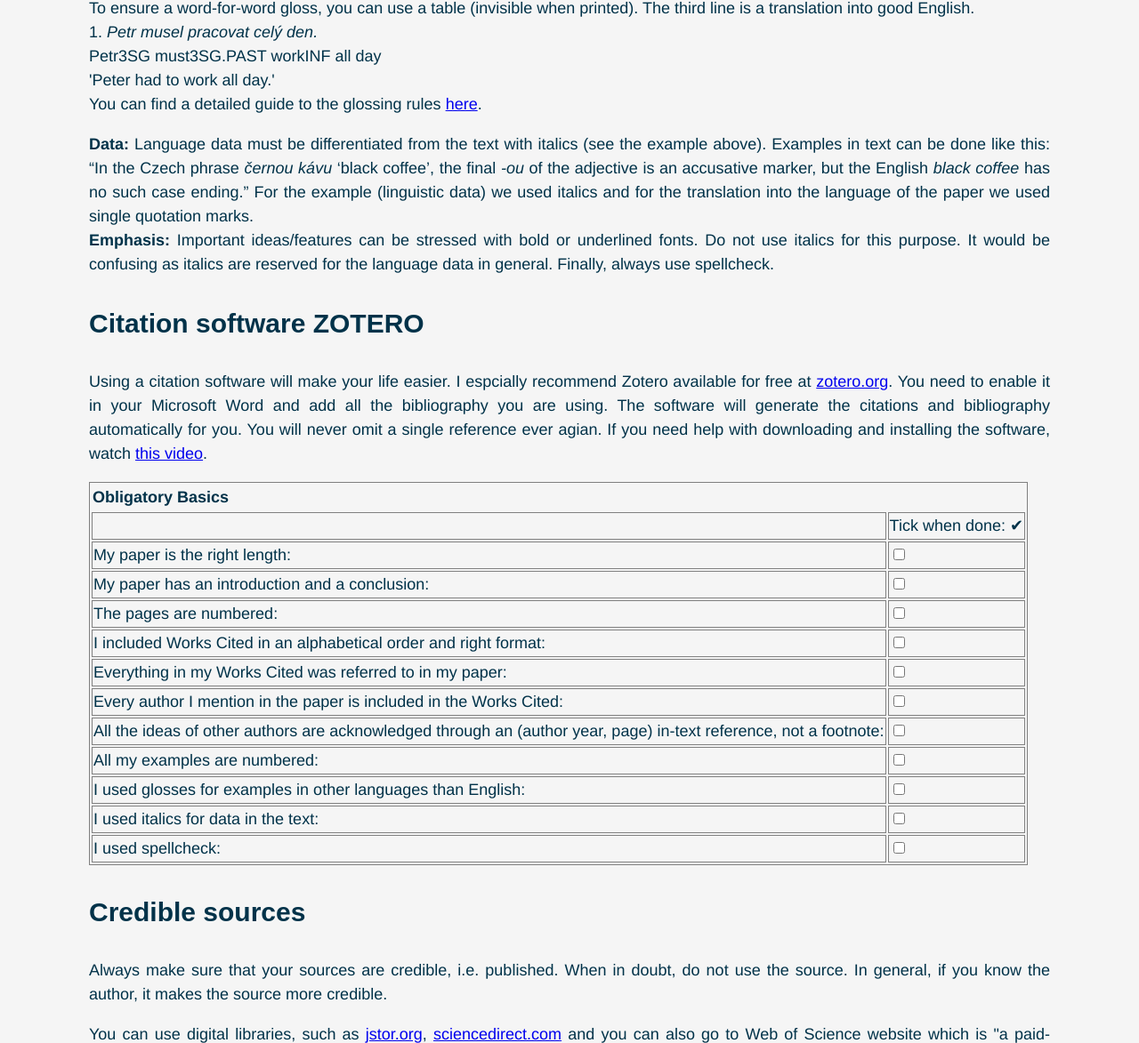
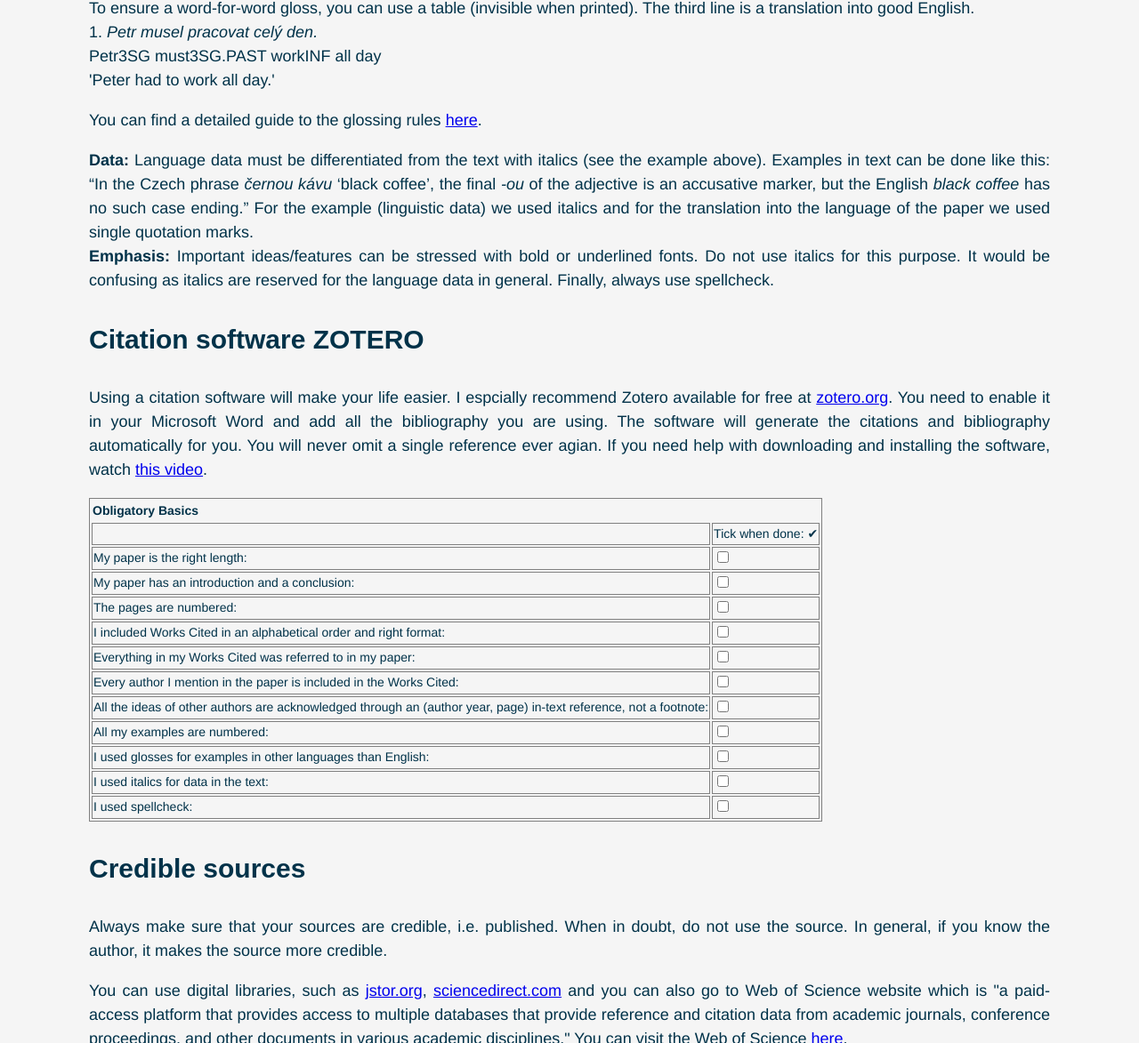
Before and after one commit to mcakanyova/finalproject, an Eleventy site: page writing.html in a window 1280 px wide. Shown: the part 1560-2733 px from the top of the page at 89% size. Built offline with nearby package versions, Linux system fonts and the light colour scheme; Eleventy itself is replaced by a stand-in of ours; files that its build step writes are made by us from their sources.

Commit message:
whynotworking

```diff
--- a/scss/style.scss
+++ b/scss/style.scss
@@ -62,7 +62,7 @@ justify-content: center;
 
 
 .writingtable, td {border: 1px solid grey;
-font-size: 14 px;
+font-size: 14px;
 }
 
 .tableCV {border: none;}
--- a/writing.html
+++ b/writing.html
@@ -40,7 +40,7 @@ particular language are.
 
 <strong>Examples and Glossing:</strong>
 If you use examples, number them from 1 onwards (do not start from 1 again in the next subsection). This will enable you to refer back to your examples in the text (use “cross reference”
-for that in your MS Word document – “křížový odkaz” in Czech).
+for that in your MS Word document - “křížový odkaz” in Czech).
 If you use examples from other languages than English (1), use glosses for those features that are important for your claims. If no features are important, use just word-for-word explanation.
 For example, if you want to show that in Czech, modal verbs can show past tense, indicate that.
 The second line of the example is a word for word translation, plus an explanation of the crucial features through indices. To ensure a word-for-word gloss, you can use a table (invisible when
@@ -50,7 +50,7 @@ printed). The third line is a translation into good English.<br>
 Petr3SG must3SG.PAST workINF all day<br>
 'Peter had to work all day.'<br>
 
-You can find a detailed guide to the glossing rules <a href="https://www.eva.mpg.de/lingua/resources/glossing-rules.php">here</a>.</p>
+<p>You can find a detailed guide to the glossing rules <a href="https://www.eva.mpg.de/lingua/resources/glossing-rules.php">here</a>.</p>
 
 <strong>Data:</strong> Language data must be differentiated from the text with italics (see the example above).
 Examples in text can be done like this: “In the Czech phrase <i>černou kávu</i> ‘black coffee’, the final
```
Also changed, not shown: css/style.css.
